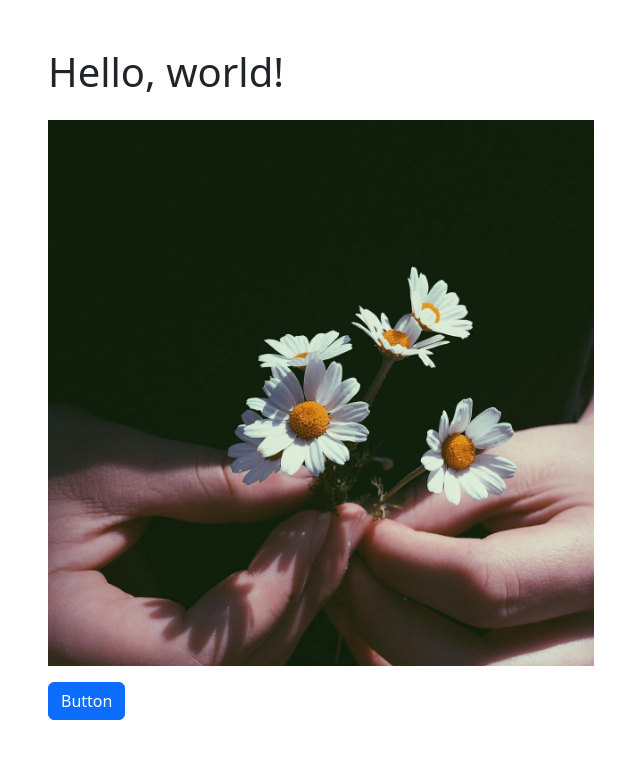
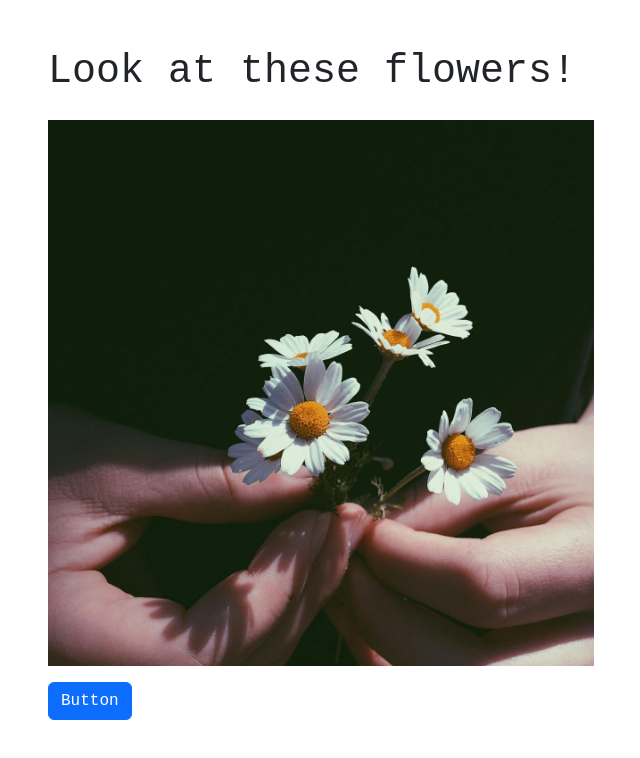
Before and after one commit to MariiaGrebn/sample, a plain HTML site: page index.html in a window 1280 px wide. Shown: the whole page, without its empty margins (319-959 px from the left). Drawn offline with nearby package versions, Linux system fonts and the light colour scheme.

Commit message:
CSS integration and HTML updates

```diff
--- a/index.html
+++ b/index.html
@@ -5,13 +5,14 @@
     <meta name="viewport" content="width=device-width, initial-scale=1">
     <title>Bootstrap demo</title>
     <link href="https://cdn.jsdelivr.net/npm/bootstrap@5.3.3/dist/css/bootstrap.min.css" rel="stylesheet" integrity="sha384-QWTKZyjpPEjISv5WaRU9OFeRpok6YctnYmDr5pNlyT2bRjXh0JMhjY6hW+ALEwIH" crossorigin="anonymous">
+    <link href="./style.css" rel="stylesheet">
   </head>
   <body>
 
     <div class="container">
       <div class="row justify-content-center my-5">
         <div class="col-6">
-          <h1>Hello, world!</h1>
+          <h1>Look at these flowers!</h1>
           <img src="flowers.jpg" class="w-100 my-3">
           <a href="mailto:john@doe.com" class="btn btn-primary">
   Button
--- a/style.css
+++ b/style.css
@@ -0,0 +1,3 @@
+body{
+    font-family: 'Courier New', Courier, monospace;
+}
```
